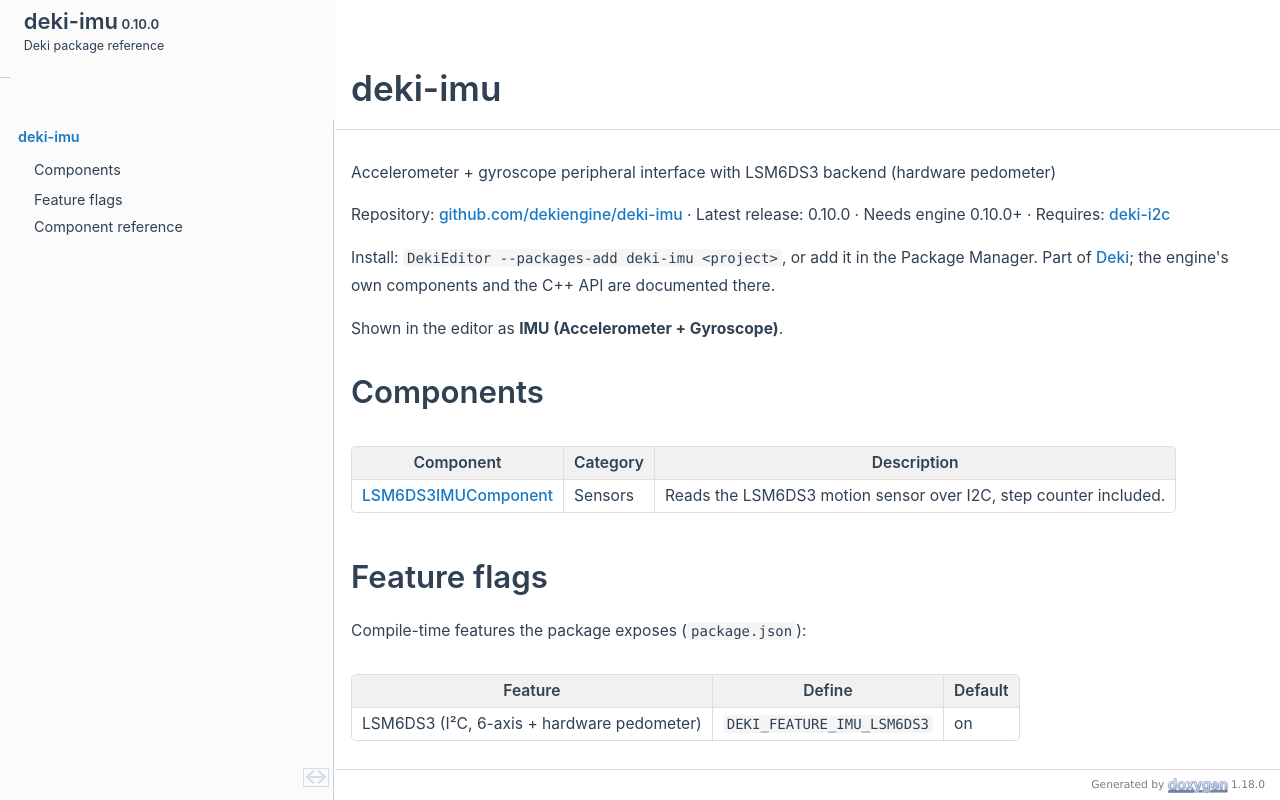
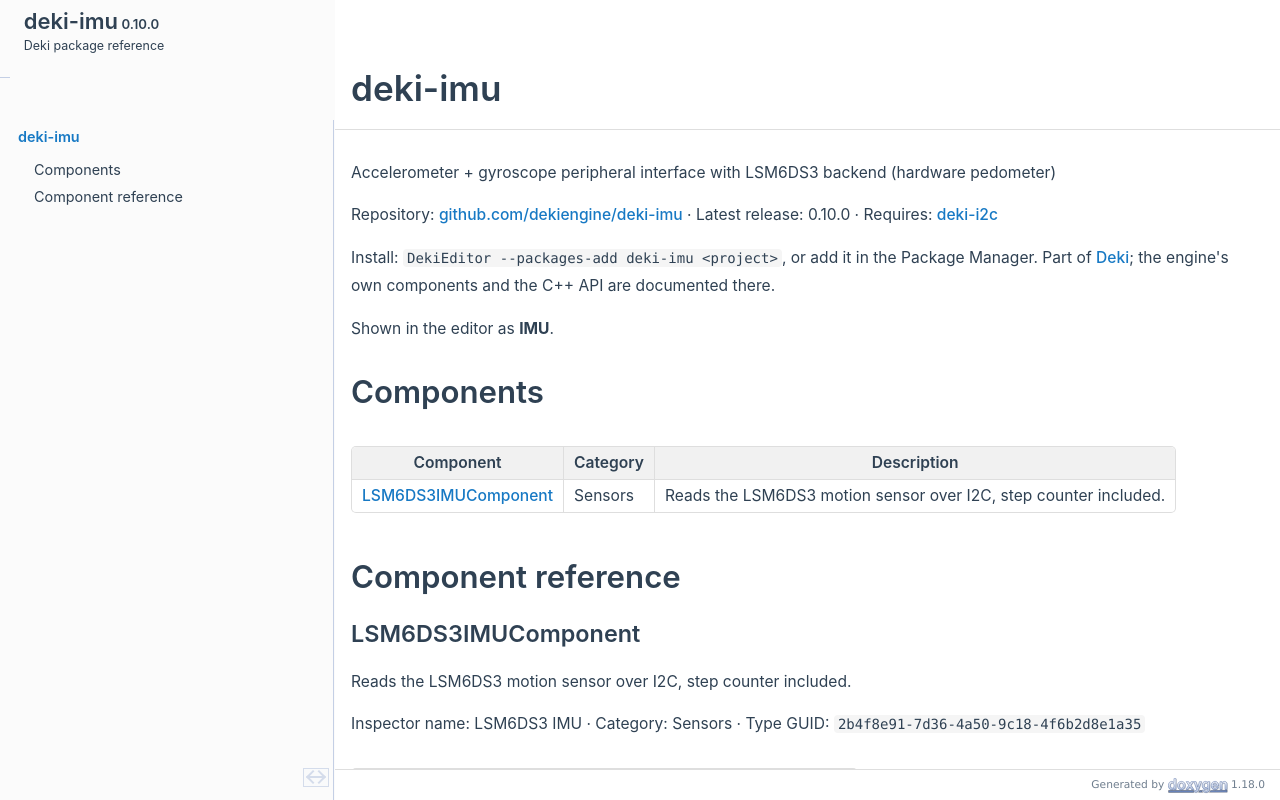
Before and after one commit to dekiengine/deki-imu, a plain HTML site: page index.html in a window 1280 px wide. Drawn offline with Linux system fonts and the light colour scheme.

Commit message:
Docs for deki-imu from deki-editor 9500697

```diff
--- a/index.html
+++ b/index.html
@@ -80,9 +80,9 @@
 <div class="contents">
 <div class="textblock"><p><a class="anchor" id="mainpage"></a></p>
 <p>Accelerometer + gyroscope peripheral interface with LSM6DS3 backend (hardware pedometer)</p>
-<p>Repository: <a href="https://github.com/dekiengine/deki-imu">github.com/dekiengine/deki-imu</a> · Latest release: 0.10.0 · Needs engine 0.10.0+ · Requires: <a href="https://dekiengine.github.io/deki-i2c/">deki-i2c</a></p>
+<p>Repository: <a href="https://github.com/dekiengine/deki-imu">github.com/dekiengine/deki-imu</a> · Latest release: 0.10.0 · Requires: <a href="https://dekiengine.github.io/deki-i2c/">deki-i2c</a></p>
 <p>Install: <span class="tt">DekiEditor --packages-add deki-imu &lt;project&gt;</span>, or add it in the Package Manager. Part of <a href="https://dekiengine.github.io/docs/">Deki</a>; the engine's own components and the C++ API are documented there.</p>
-<p>Shown in the editor as <b>IMU (Accelerometer + Gyroscope)</b>.</p>
+<p>Shown in the editor as <b>IMU</b>.</p>
 <h1 class="doxsection"><a class="anchor" id="autotoc_md0"></a>
 Components</h1>
 <table class="markdownTable">
@@ -92,15 +92,6 @@
 <td class="markdownTableBodyNone"><a class="el" href="#c-lsm6ds3imucomponent" title="LSM6DS3IMUComponent">LSM6DS3IMUComponent</a>  </td><td class="markdownTableBodyNone">Sensors  </td><td class="markdownTableBodyNone">Reads the LSM6DS3 motion sensor over I2C, step counter included.  </td></tr>
 </table>
 <h1 class="doxsection"><a class="anchor" id="autotoc_md1"></a>
-Feature flags</h1>
-<p>Compile-time features the package exposes (<span class="tt">package.json</span>):</p>
-<table class="markdownTable">
-<tr class="markdownTableHead">
-<th class="markdownTableHeadNone">Feature  </th><th class="markdownTableHeadNone">Define  </th><th class="markdownTableHeadNone">Default  </th></tr>
-<tr class="markdownTableRowOdd">
-<td class="markdownTableBodyNone">LSM6DS3 (I²C, 6-axis + hardware pedometer)  </td><td class="markdownTableBodyNone"><span class="tt">DEKI_FEATURE_IMU_LSM6DS3</span>  </td><td class="markdownTableBodyNone">on  </td></tr>
-</table>
-<h1 class="doxsection"><a class="anchor" id="autotoc_md2"></a>
 Component reference</h1>
 <h2 class="doxsection"><a class="anchor" id="c-lsm6ds3imucomponent"></a>
 LSM6DS3IMUComponent</h2>
--- a/navtreedata.js
+++ b/navtreedata.js
@@ -26,8 +26,7 @@
 [
   [ "deki-imu", "index.html", [
     [ "Components", "index.html#autotoc_md0", null ],
-    [ "Feature flags", "index.html#autotoc_md1", null ],
-    [ "Component reference", "index.html#autotoc_md2", [
+    [ "Component reference", "index.html#autotoc_md1", [
       [ "LSM6DS3IMUComponent", "index.html#c-lsm6ds3imucomponent", null ]
     ] ]
   ] ]
--- a/navtreeindex0.js
+++ b/navtreeindex0.js
@@ -3,7 +3,6 @@
 "index.html":[],
 "index.html#autotoc_md0":[0],
 "index.html#autotoc_md1":[1],
-"index.html#autotoc_md2":[2],
-"index.html#c-lsm6ds3imucomponent":[2,0],
+"index.html#c-lsm6ds3imucomponent":[1,0],
 "pages.html":[]
 };
```
Also changed, not shown: doxygen_crawl.html (+0 -1 lines).
